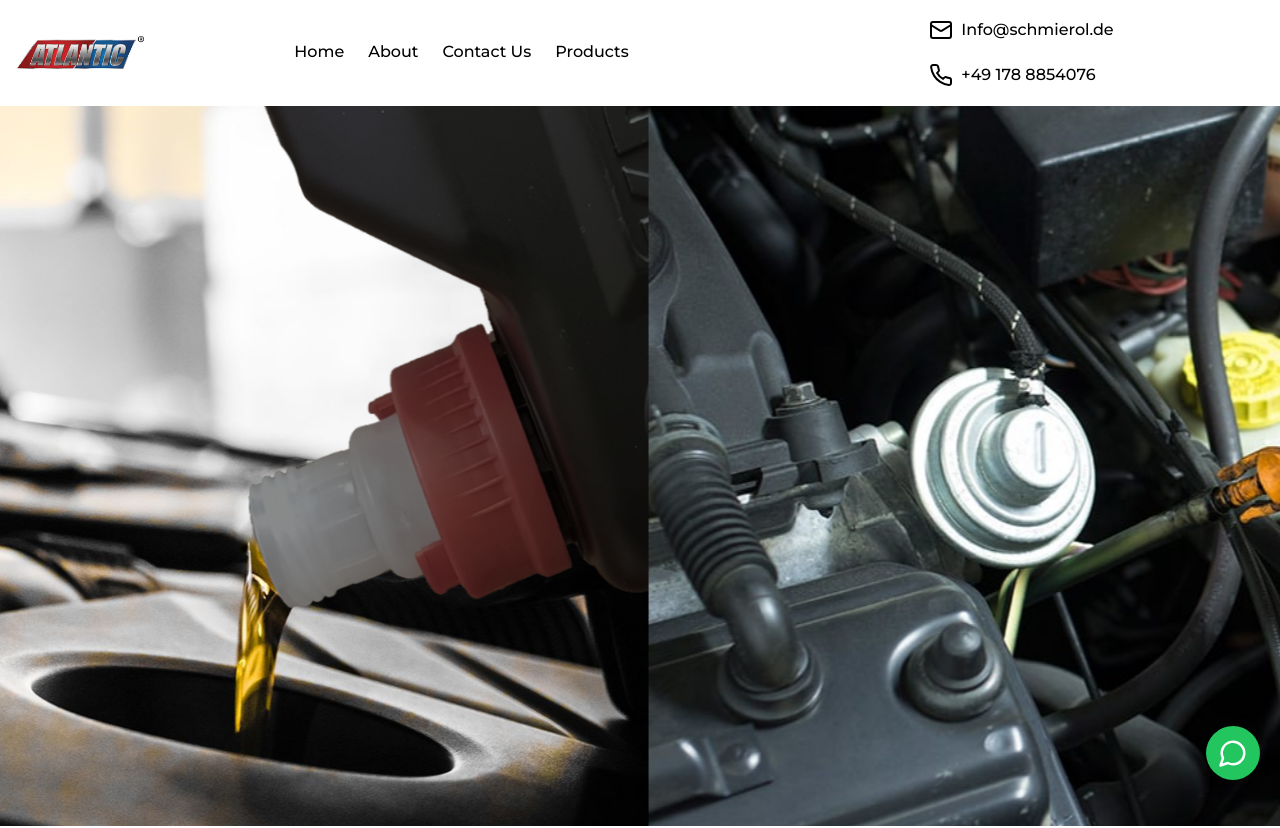
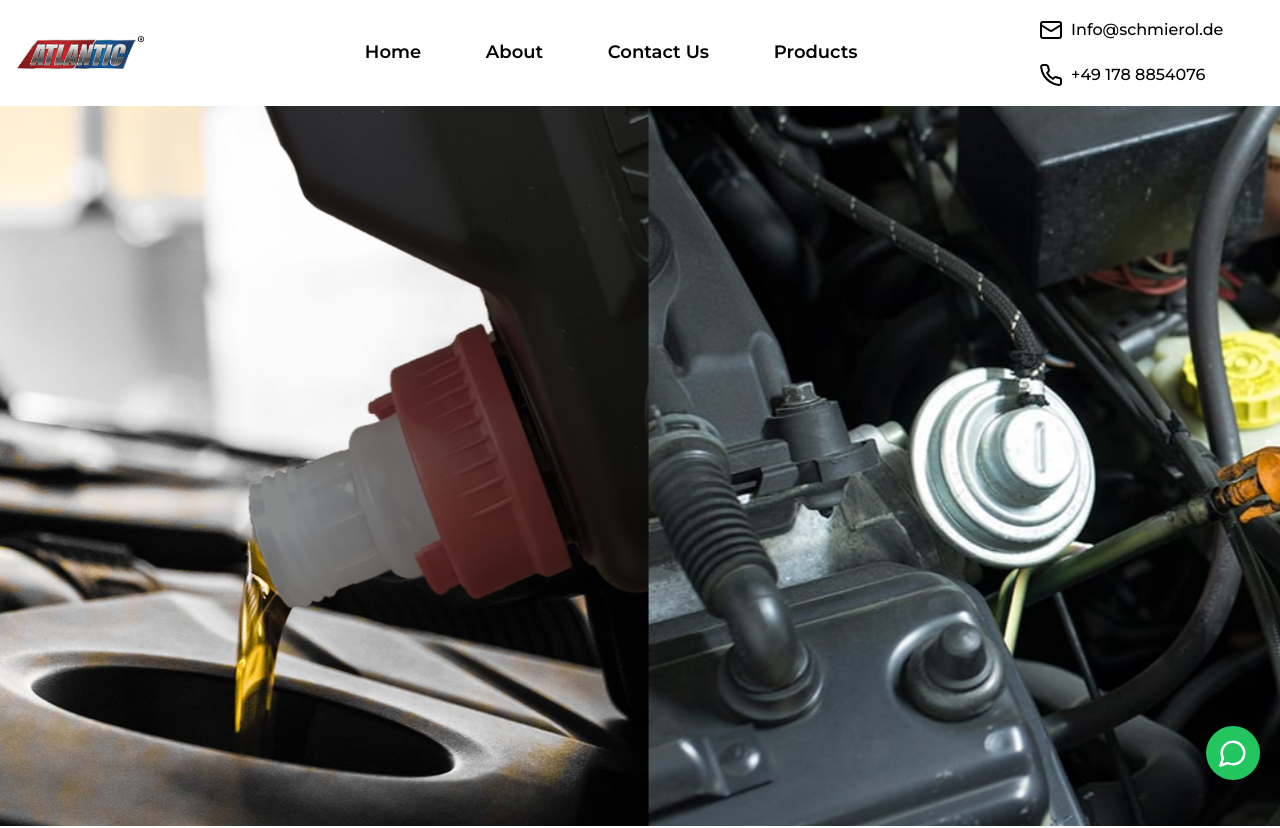
Before and after one commit to cooleo273/atlanticlubes, a React (Create React App) app: page / in a window 1280 px wide. Shown: the top 828 px of the page. Built offline with nearby package versions, Linux system fonts and the light colour scheme.

Commit message:
styling navbar

```diff
--- a/src/components/navbar/navbar.tsx
+++ b/src/components/navbar/navbar.tsx
@@ -36,7 +36,7 @@ const Navbar: React.FC = () => {
 
   return (
     <nav
-      className={`px-4 py-4 flex items-center ${
+      className={`px-4 py-4 flex items-center w-full gap-0 lg:gap-20 ${
         isMenuOpen ? "h-screen bg-white" : "bg-transparent"
       } transition-all duration-300`}
     >
@@ -60,7 +60,7 @@ const Navbar: React.FC = () => {
       {isMobile && (
         <button
           onClick={toggleMenu}
-          className={`text-md cursor-pointer px-2 py-1 bg-black text-white fixed top-4 right-4 z-50`}
+          className={`text-md cursor-pointer px-2 py-1 text-black hover:bg-white bg-white fixed top-4 right-4 z-50 font-bold `}
         >
           {isMenuOpen ? "✕" : "☰"}
         </button>
@@ -73,13 +73,13 @@ const Navbar: React.FC = () => {
             className={`flex ${
               isMobile && isMenuOpen
                 ? "flex-col items-center w-full h-full absolute top-0 left-0 bg-white p-4"
-                : "flex-row gap-6 items-center"
+                : "flex-row gap-6 items-center justify-around w-2/3 px-20"
             }`}
           >
             <li className="my-4">
               <Link
                 to="/"
-                className="text-black no-underline"
+                className="text-black no-underline text-xs sm:text-sm md:text-md lg:text-lg font-bold sm:font-bold md:font-semibold lg:font-semibold"
                 onClick={handleLinkClick}
               >
                 Home
@@ -88,7 +88,7 @@ const Navbar: React.FC = () => {
             <li className="my-4">
               <a
                 href="/#about"
-                className="text-black no-underline"
+                className="text-black no-underline text-xs sm:text-sm md:text-md lg:text-lg font-bold sm:font-bold md:font-semibold lg:font-semibold"
                 onClick={handleLinkClick}
               >
                 About
@@ -97,7 +97,7 @@ const Navbar: React.FC = () => {
             <li className="my-4">
               <Link
                 to="/contact"
-                className="text-black no-underline"
+                className="text-black no-underline text-xs sm:text-sm md:text-md lg:text-lg font-bold sm:font-bold md:font-semibold lg:font-semibold"
                 onClick={handleLinkClick}
               >
                 Contact Us
@@ -106,7 +106,7 @@ const Navbar: React.FC = () => {
             <li className="my-4">
               <Link
                 to="/products"
-                className="text-black no-underline"
+                className="text-black no-underline text-xs sm:text-sm md:text-md lg:text-lg font-bold sm:font-bold md:font-semibold lg:font-semibold"
                 onClick={handleLinkClick}
               >
                 Products
```
Also changed, not shown: src/components/navbar/index.css (line endings or trailing spaces).
